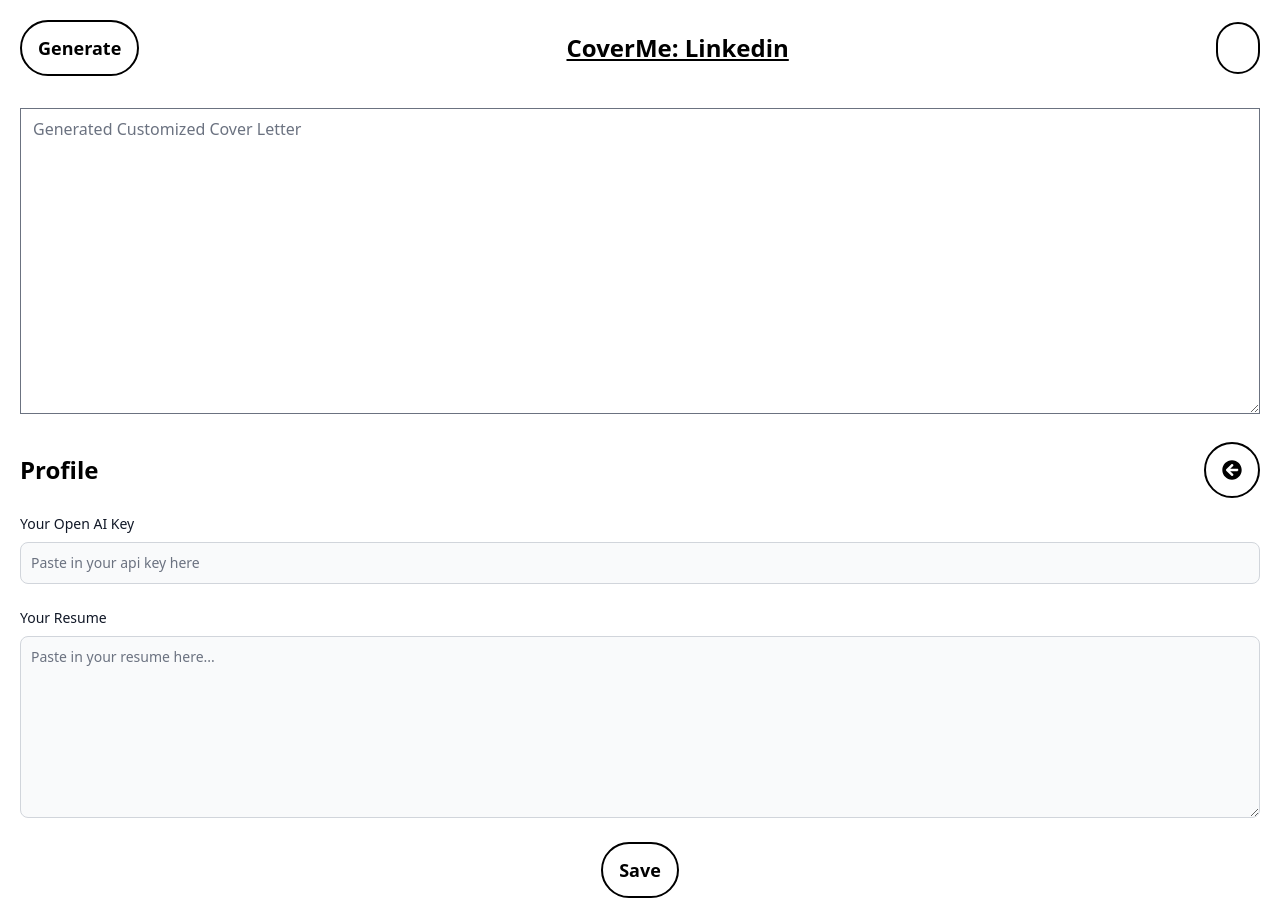
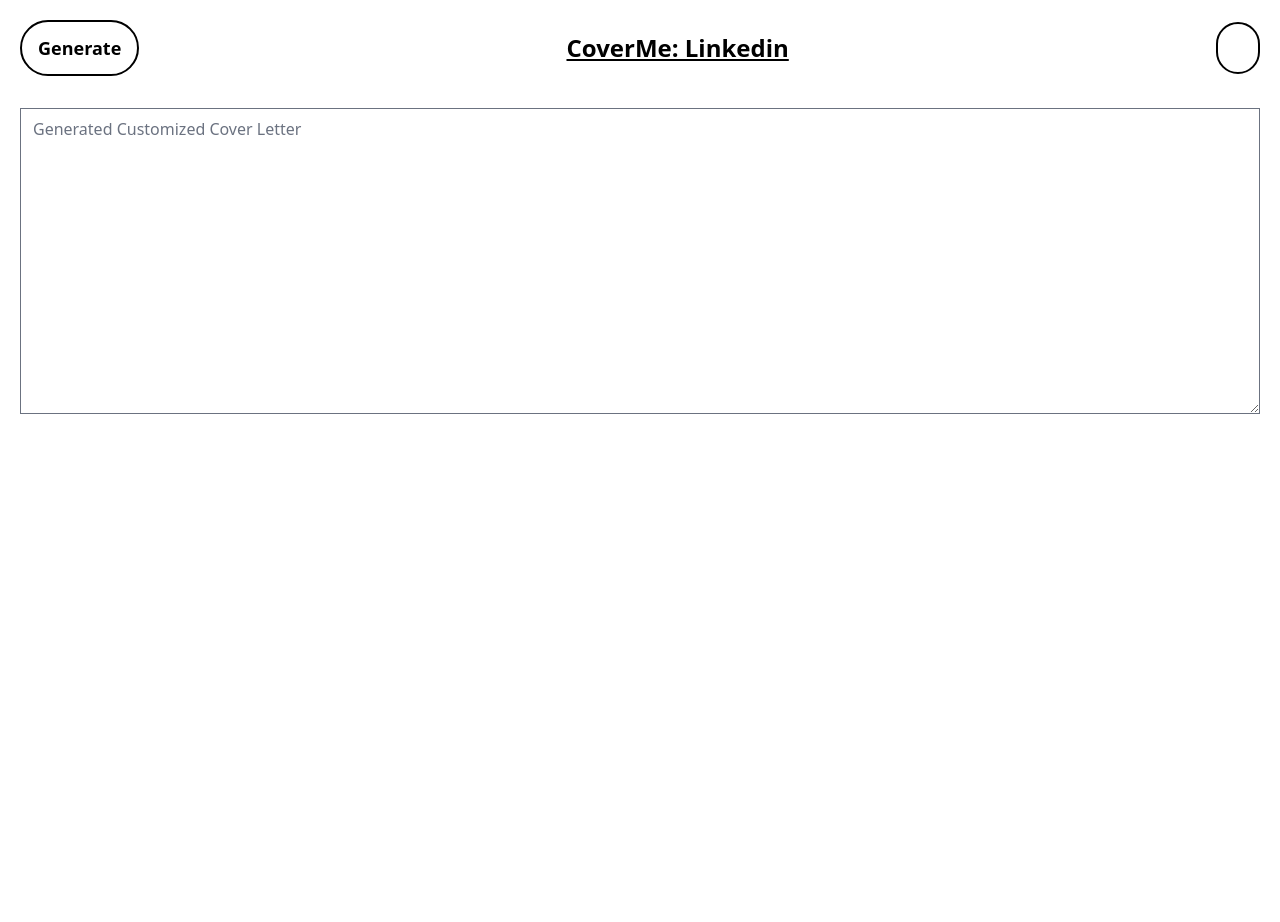
Before and after one commit to neeraj-gs/CoverMe-AI-Chrome-Extension, a React (Create React App) app in the folder cover-me/: page / in a window 1280 px wide. After the commit the page ends 800 px from the top, so only its background shows below. Built offline with nearby package versions, Linux system fonts and the light colour scheme; some icons are missing.

Commit message:
Added ROtuign into our App , need to desfing it better

```diff
--- a/cover-me/src/App.js
+++ b/cover-me/src/App.js
@@ -1,17 +1,23 @@
 import React, { useState } from 'react';
 import Generator from './components/Generator';
 import Profile from './components/Profile';
+import { ROUTES } from './utils/routes';
 
 function App() {
 
   const [page,setPage] = useState();
 
-  return (
-    <main>
-      <Generator />
-      <Profile />
-    </main>
-  );
+  switch (page){
+    case ROUTES.GENERATOR:
+      return <Generator setPage={setPage} />;
+
+    case ROUTES.PROFILE:
+      return <Profile setPage={setPage} />;
+
+      default:
+        return <Generator setPage={setPage} />;
+  }
+
 }
 
 export default App;
--- a/cover-me/src/components/Generator.jsx
+++ b/cover-me/src/components/Generator.jsx
@@ -1,7 +1,8 @@
 import React from 'react'
 import { PiUserCirclePlusFill } from "react-icons/pi";
+import { ROUTES } from '../utils/routes';
 
-const Generator = () => {
+const Generator = ({setPage}) => {
   return (
     <header>
         <div className='flex flex-col '>
@@ -11,7 +12,7 @@
             <div className='flex flex-row justify-between mx-5 my-5 items-center'>
                 <button className='rounded-full border-2 border-b-2 border-r-2 border-black px-4 py-3 text-lg font-bold transition-all hover:translate-y-[2px] hover:bg-slate-200'>Generate</button>
                 <h2 className='text-2xl font-extrabold underline'>CoverMe: Linkedin</h2>
-                <button className='rounded-full border-2 border-b-2 border-r-2 border-black px-2 py-2 text-2xl font-bold transition-all hover:translate-y-[2px] hover:bg-slate-200'>
+                <button onClick={()=> {setPage(ROUTES.PROFILE)}} className='rounded-full border-2 border-b-2 border-r-2 border-black px-2 py-2 text-2xl font-bold transition-all hover:translate-y-[2px] hover:bg-slate-200'>
                     <PiUserCirclePlusFill />
                 </button>
             </div>
--- a/cover-me/src/components/Profile.jsx
+++ b/cover-me/src/components/Profile.jsx
@@ -1,13 +1,14 @@
 import React from 'react'
 import { FaArrowCircleLeft } from "react-icons/fa";
+import { ROUTES } from '../utils/routes';
 
-const Profile = () => {
+const Profile = ({setPage}) => {
   return (
     <div className='flex flex-col mx-5'>
         {/* Headers section for the profile a */}
         <div className='flex flex-row justify-between my-4 items-center'>
             <h2 className='text-2xl font-extrabold'>Profile</h2>
-            <button className='rounded-full border-2 border-b-2 border-r-2 border-black px-4 py-4 text-xl font-bold transition-all hover:translate-y-[2px] hover:bg-slate-200'>
+            <button onClick={()=> {setPage(ROUTES.GENERATOR)}} className='rounded-full border-2 border-b-2 border-r-2 border-black px-4 py-4 text-xl font-bold transition-all hover:translate-y-[2px] hover:bg-slate-200'>
                 <FaArrowCircleLeft />
             </button>
         </div>
```
